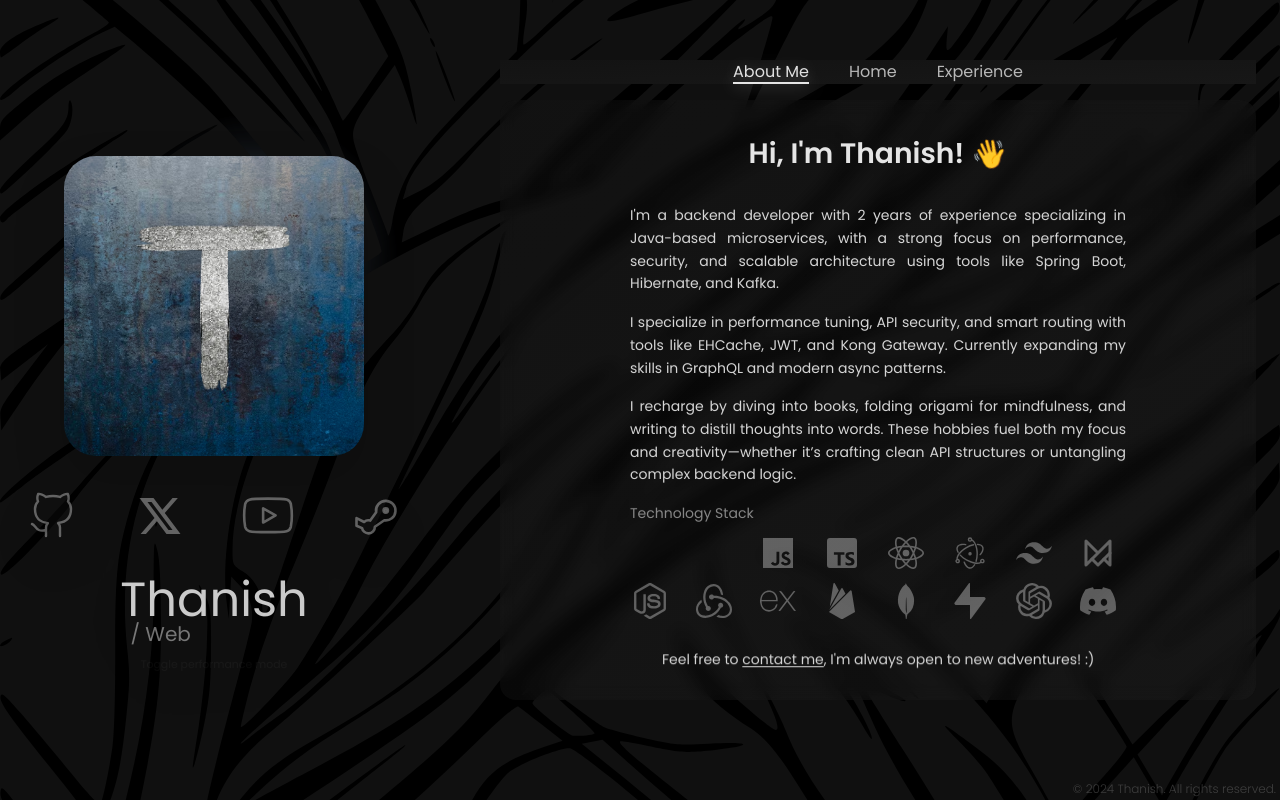
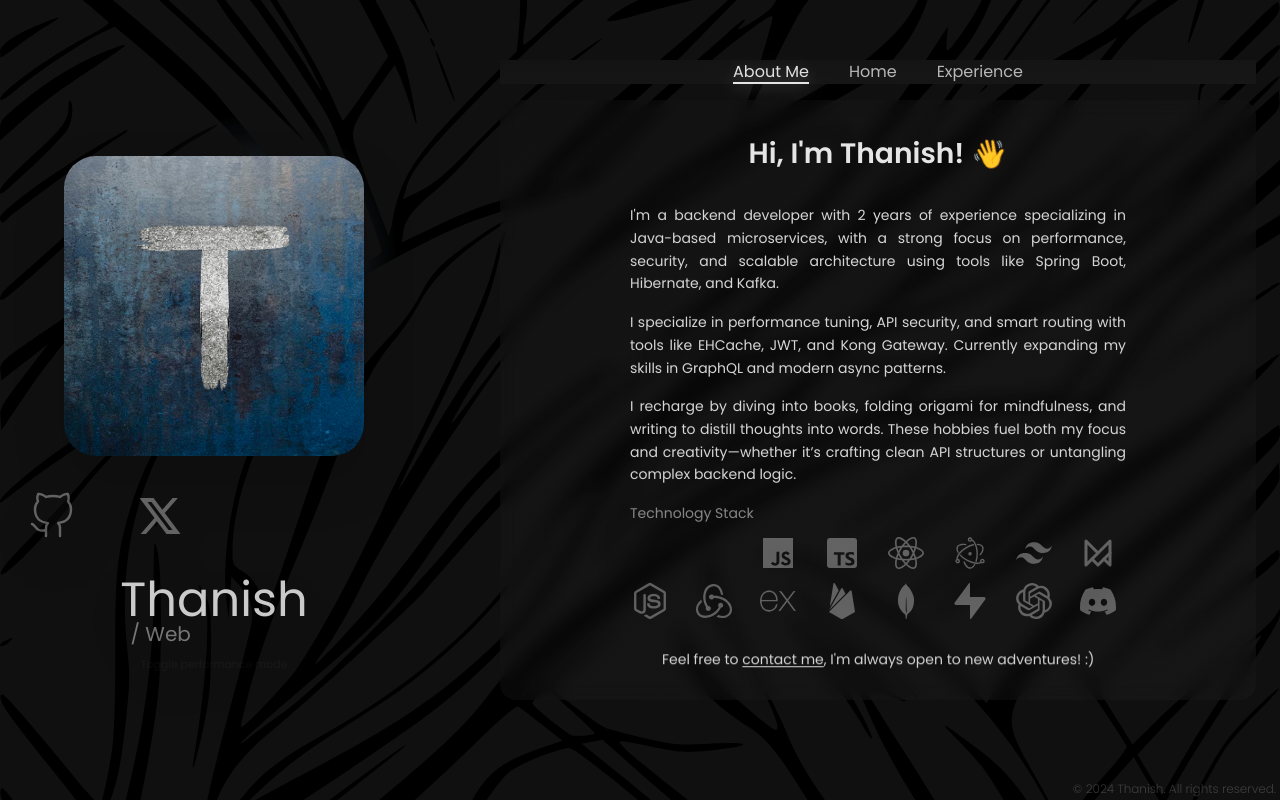
Before and after one commit to thanish13/portfolio, a React (Vite) app: page /about in a window 1280 px wide. Built offline with nearby package versions, Linux system fonts and the light colour scheme; some icons are missing; what tailwindcss-3d would draw is missing.

Commit message:
TechStack Icons

```diff
--- a/src/components/IconLinks.jsx
+++ b/src/components/IconLinks.jsx
@@ -44,15 +44,6 @@ const iconStyle = "opacity-40 group-hover:opacity-80 duration-500";
 const iconsRemap = {
 	github: <FiGithub size={48} strokeWidth={1.2} fill="#101010" className={iconStyle} />,
 	twitter: <RiTwitterXLine size={48} className={iconStyle} />,
-	youtube: <FiYoutube size={52} strokeWidth={1.2} fill="#101010" className={iconStyle} />,
-	steam: (
-		<TbBrandSteam
-			size={52}
-			strokeWidth={1.2}
-			fill="#101010"
-			className={cn(iconStyle, "social-stroke")}
-		/>
-	),
 	email: <FiMail size={52} strokeWidth={1.2} fill="#101010" className={iconStyle} />,
 	React: <SiReact size={36} className={iconStyle} />,
 	"Tailwind CSS": <SiTailwindcss size={36} className={iconStyle} />,
```
